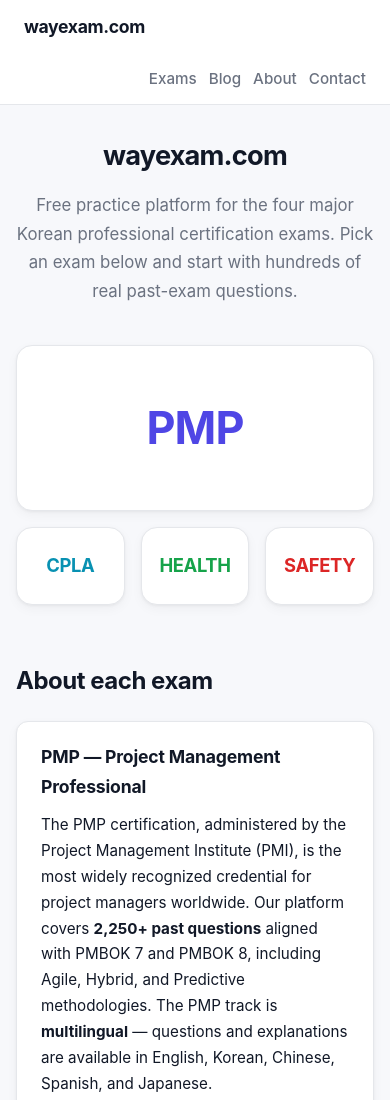
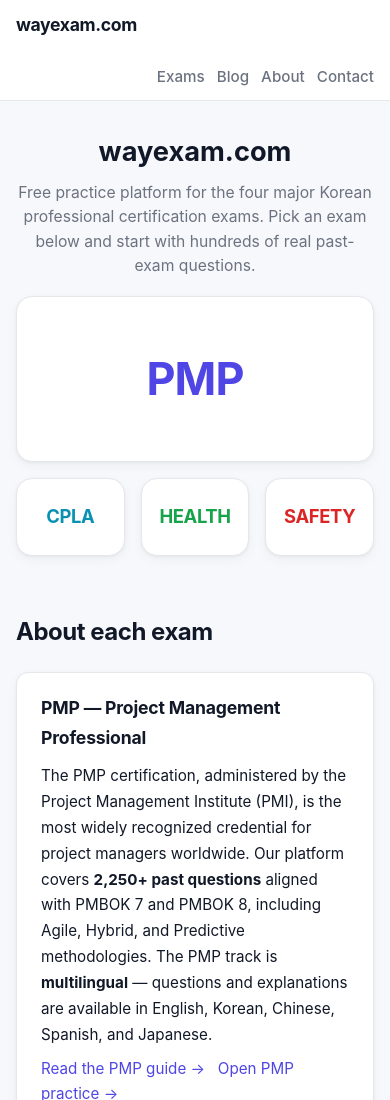
Before and after one commit to prolab-PMP/wayexam-landing, a website: page public/index.html in a window 390 px wide. Shown: the top 1100 px of the page. Drawn offline with Linux system fonts and the light colour scheme.

Commit message:
Compact first screen layout

```diff
--- a/public/styles.css
+++ b/public/styles.css
@@ -171,6 +171,53 @@ main.wide {
   border-left: 4px solid var(--color-pmp);
   background: #f5f6fa;
   color: var(--text-muted);
+}
+
+/* Compact first screen: keep exam practice links visible immediately */
+main {
+  padding-top: 26px;
+}
+
+.page-header {
+  margin-bottom: 22px;
+}
+
+.page-header h1 {
+  font-size: 1.9rem;
+  margin-bottom: 6px;
+  letter-spacing: 0;
+}
+
+.page-header .lead {
+  font-size: .98rem;
+  line-height: 1.55;
+}
+
+.card-grid,
+.exam-grid {
+  gap: 12px;
+}
+
+.card {
+  padding: 16px;
+}
+
+@media (max-width: 640px) {
+  .site-nav {
+    padding: 10px 16px;
+  }
+
+  main {
+    padding: 20px 16px 64px;
+  }
+
+  .page-header {
+    margin-bottom: 18px;
+  }
+
+  .page-header h1 {
+    font-size: 1.65rem;
+  }
 }
 
 /* ── Cards (hub + lists) ────────────────────────────────────────── */
```
